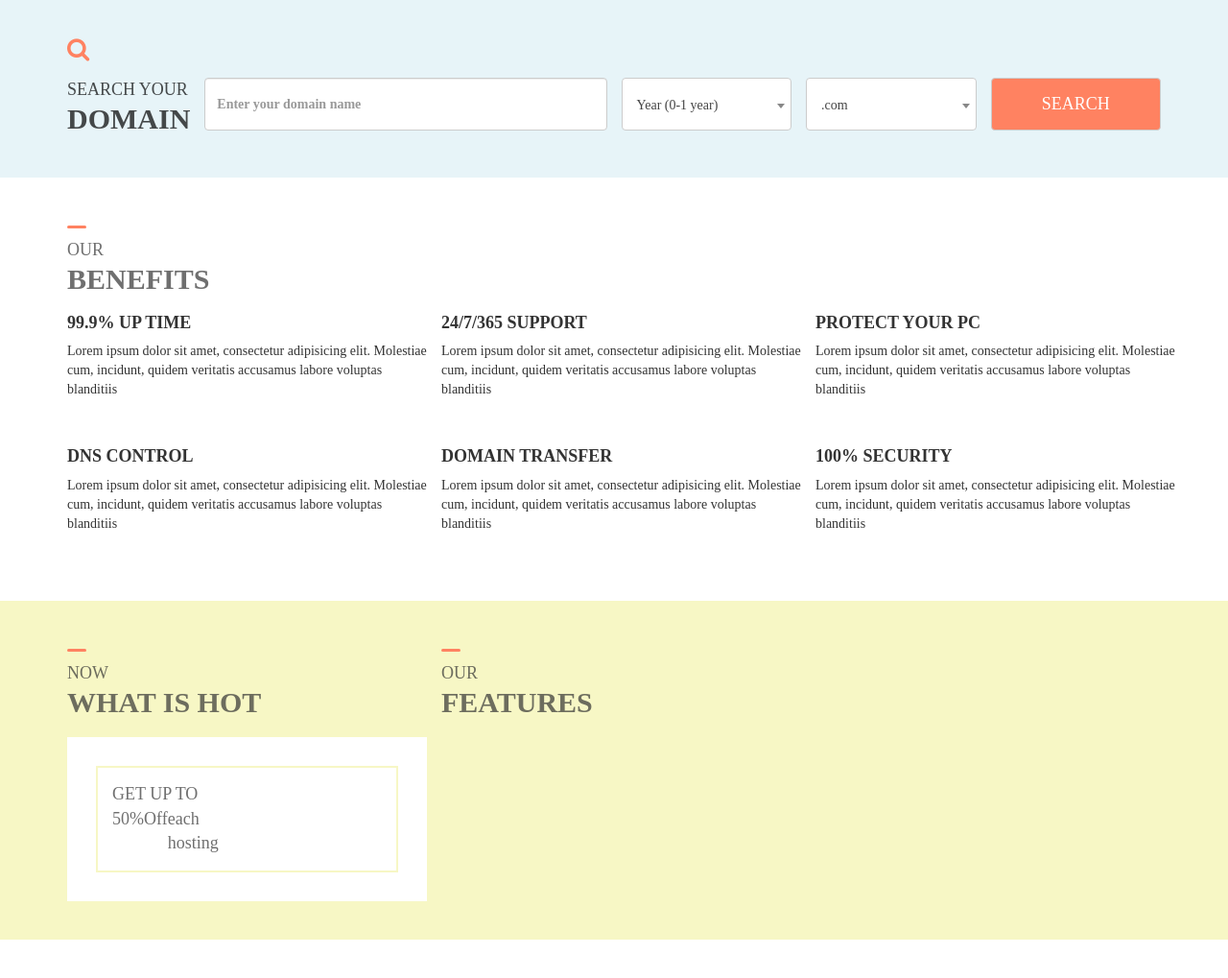
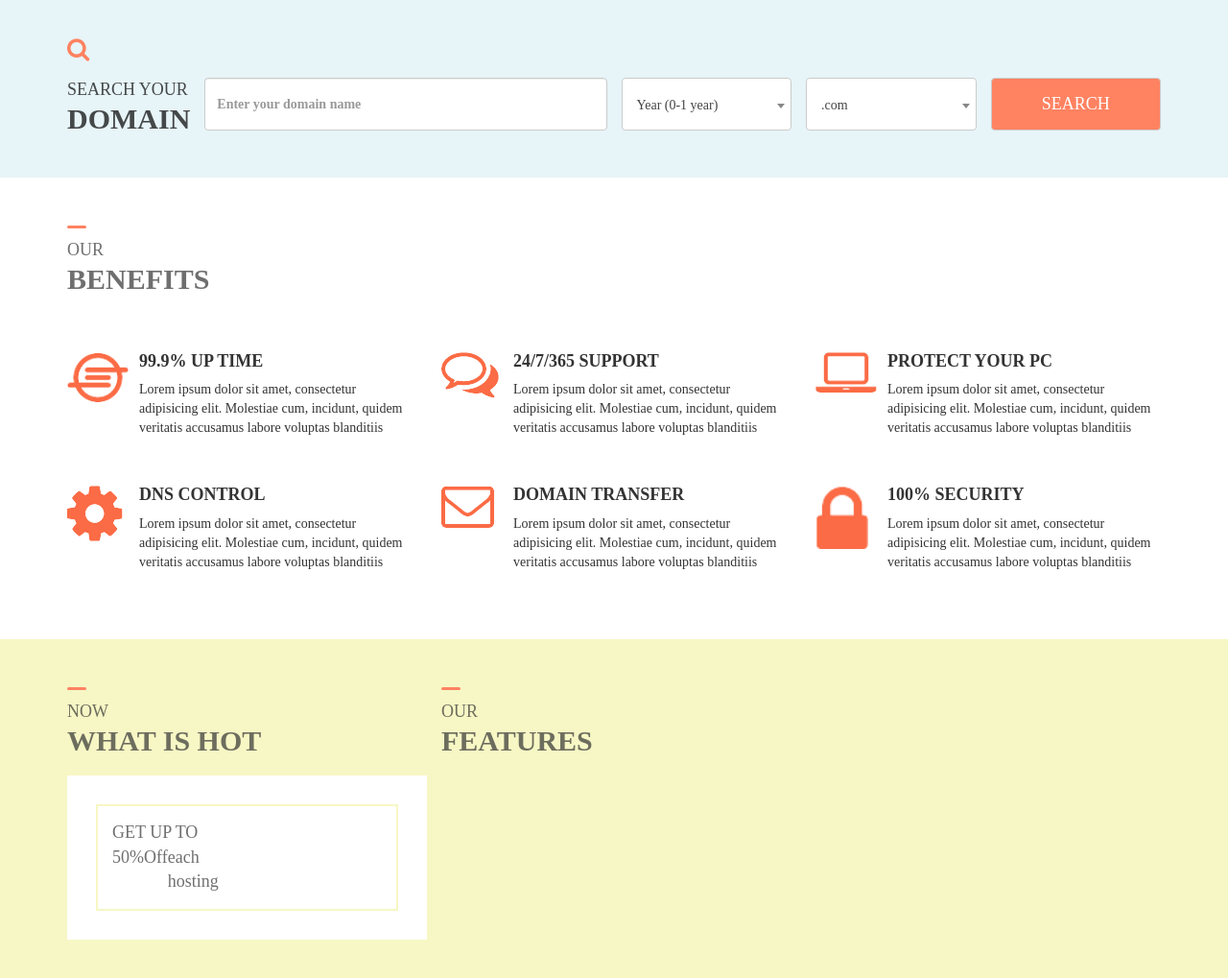
Before and after one commit to puh50/Bootstrap-3-site, a PHP site: page / in a window 1280 px wide. Shown: the part 725-1744 px from the top of the page at 96% size. Before the commit the page ends 1704 px from the top, so only its background shows below. Run offline with PHP 8.4, Linux system fonts and the light colour scheme.

Commit message:
benefit images

```diff
--- a/Site/css/style.css
+++ b/Site/css/style.css
@@ -39,6 +39,7 @@ a:link {
 }
 .margined-bottom {
     margin-bottom: 30px;
+    overflow: hidden;
 }
 
 /*Section  1*/
@@ -289,6 +290,9 @@ a:link {
 .container.benefits, .container.hot {
     padding: 40px 15px;
 }
+.benefits-title-block {
+    margin-bottom: 40px;
+}
 .stick {
     width: 20px;
     height: 3px;
@@ -304,8 +308,21 @@ a:link {
     font-weight: bold;
     text-transform: uppercase;
 }
-
-
+.benefit-pic {
+    width: 19%;
+    margin-top: 20px;
+    margin-right: 1%;
+    display: block;
+    float: left;
+}
+.benefit-pic img {
+    max-width: 90%;
+}
+.benefit-description {
+    width: 75%;
+    margin-right: 3%;
+    float: left;
+}
 /*Section  5*/
 
 /*Hot*/
@@ -488,4 +505,5 @@ a:link {
         min-width: 15%;
         float: right;
     }
+
 }
--- a/Site/index.html
+++ b/Site/index.html
@@ -125,7 +125,7 @@
         <section id="benefits">
             <div class="container benefits">
                 <div class="row">
-                        <div class="title-block col-xs-12">
+                    <div class="title-block benefits-title-block col-xs-12">
                         <div class="stick"></div>
                         <p class="uppercase-title">Our</p>
                         <h4 class="uppercase-title">Benefits</h4>
@@ -133,34 +133,47 @@
                 </div>
                 <div class="row">
                     <div class="col-xs-12 col-sm-6 col-lg-4 margined-bottom">
-                            <div class="pic"></div>
+                        <div class="benefit-pic benefit-1"><img src="images/Benefit-1-99.9%25.png"></div>
+                        <div class="benefit-description">
                             <h3 class="item-title">99.9% Up Time</h3>
                             <p>Lorem ipsum dolor sit amet, consectetur adipisicing elit. Molestiae cum, incidunt, quidem veritatis accusamus labore voluptas blanditiis</p>
                         </div>
+                    </div>
                     <div class="col-xs-12 col-sm-6 col-lg-4 margined-bottom">
-                            <div class="pic"></div>
+                        <div class="benefit-pic benefit-2"><img src="images/Benefit-2-24-7.png"></div>
+                        <div class="benefit-description">
                             <h3 class="item-title">24/7/365 Support</h3>
                             <p>Lorem ipsum dolor sit amet, consectetur adipisicing elit. Molestiae cum, incidunt, quidem veritatis accusamus labore voluptas blanditiis</p>
                         </div>
+                    </div>
                     <div class="col-xs-12 col-sm-6 col-lg-4 margined-bottom">
-                            <div class="pic"></div>
+                        <div class="benefit-pic benefit-3"><img src="images/Benefit-3-protect.png"></div>
+                        <div class="benefit-description">
                             <h3 class="item-title">Protect Your PC</h3>
                             <p>Lorem ipsum dolor sit amet, consectetur adipisicing elit. Molestiae cum, incidunt, quidem veritatis accusamus labore voluptas blanditiis</p>
                         </div>
+                    </div>
                     <div class="col-xs-12 col-sm-6 col-lg-4 margined-bottom">
-                            <div class="pic"></div>
+                        <div class="benefit-pic benefit-4"><img src="images/Benefit-4-dns.png"></div>
+                        <div class="benefit-description">
                             <h3 class="item-title">DNS Control</h3>
                             <p>Lorem ipsum dolor sit amet, consectetur adipisicing elit. Molestiae cum, incidunt, quidem veritatis accusamus labore voluptas blanditiis</p>
                         </div>
+                    </div>
                     <div class="col-xs-12 col-sm-6 col-lg-4 margined-bottom">
-                            <div class="pic"></div>
+                        <div class="benefit-pic benefit-5"><img src="images/Benefit-5-transfer.png"></div>
+                        <div class="benefit-description">
                             <h3 class="item-title">Domain Transfer</h3>
                             <p>Lorem ipsum dolor sit amet, consectetur adipisicing elit. Molestiae cum, incidunt, quidem veritatis accusamus labore voluptas blanditiis</p>
                         </div>
+                    </div>
                     <div class="col-xs-12 col-sm-6 col-lg-4 margined-bottom">
-                            <div class="pic"></div>
+                        <div class="benefit-pic benefit-6"><img src="images/Benefit-6-security.png" width="55"></div>
+                        <div class="benefit-description">
                             <h3 class="item-title">100% Security</h3>
                             <p>Lorem ipsum dolor sit amet, consectetur adipisicing elit. Molestiae cum, incidunt, quidem veritatis accusamus labore voluptas blanditiis</p>
+                        </div>
+                    </div>
                 </div>
             </div>
         </section>
```
Also changed, not shown: Site/images/Benefit-1-99.9%.png (added), Site/images/Benefit-2-24-7.png (added), Site/images/Benefit-3-protect.png (added), Site/images/Benefit-4-dns.png (added), Site/images/Benefit-5-transfer.png (added), Site/images/Benefit-6-security.png (added). Lines whose indentation alone changed are shown as unchanged.
